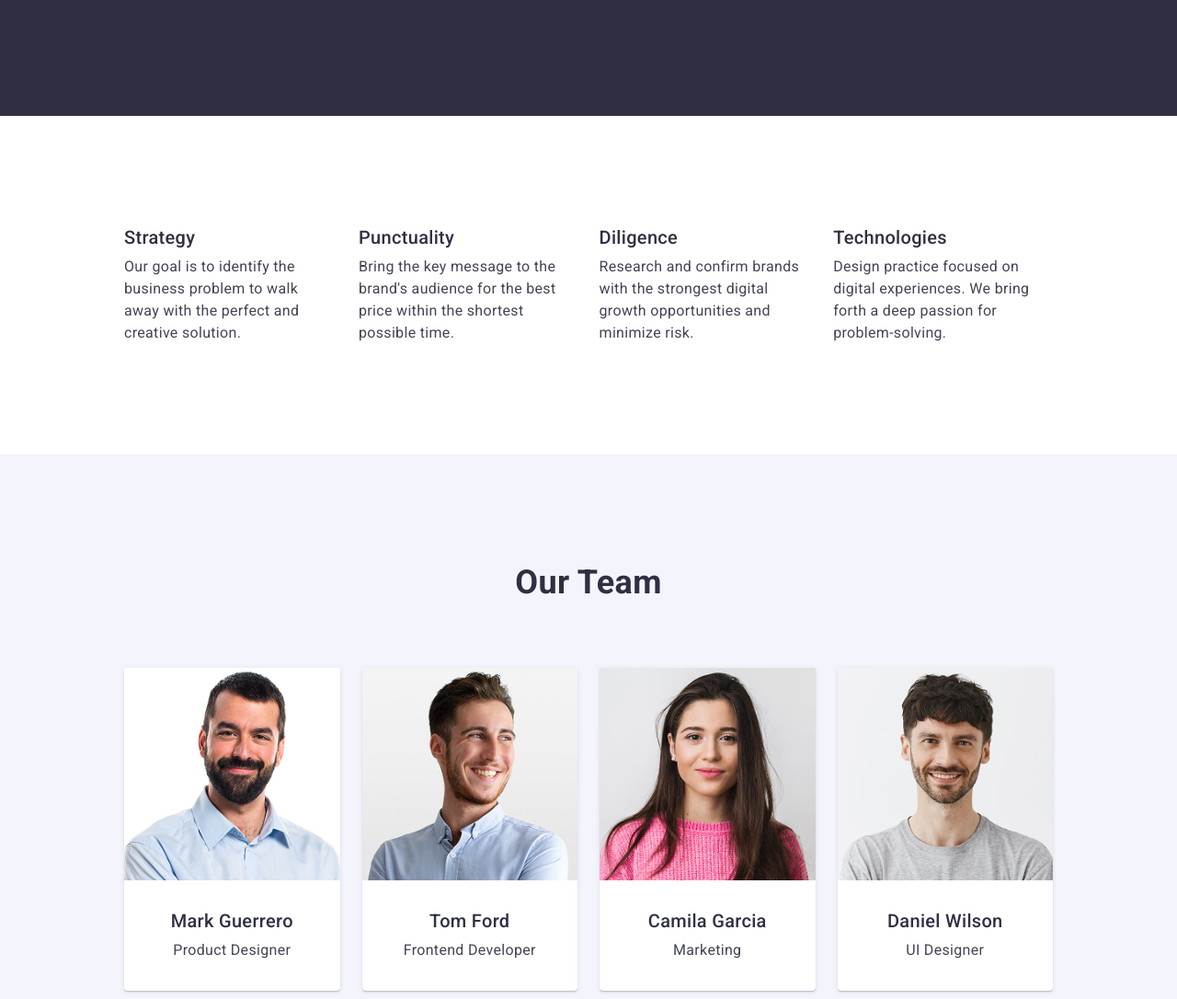
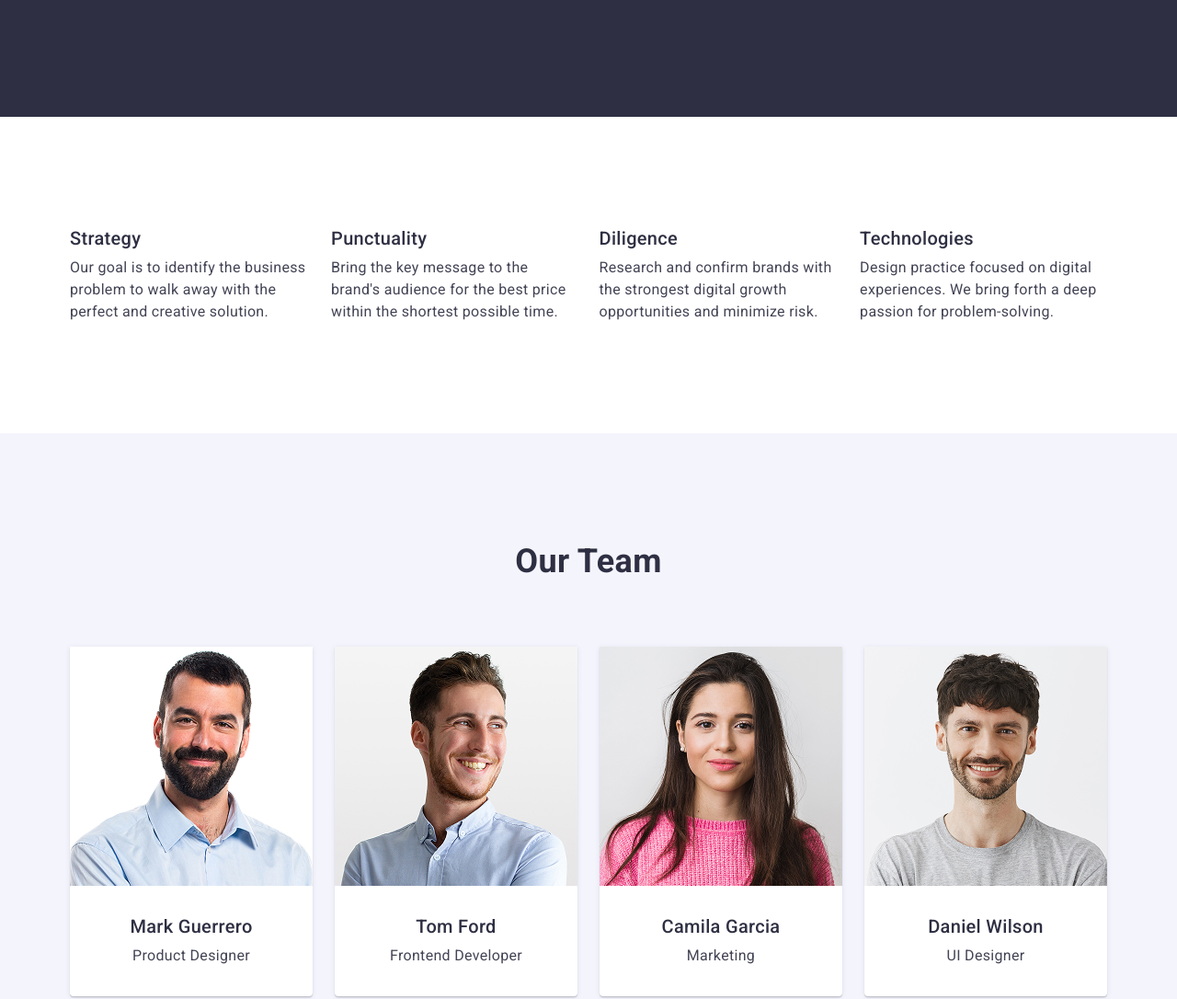
Before and after one commit to VladSKarpenko/goit-markup-hw-03, a plain HTML site: page index.html in a window 1280 px wide. Shown: the part 540-1626 px from the top of the page at 92% size. Drawn offline with nearby package versions, Linux system fonts and the light colour scheme.

Commit message:
update-01

```diff
--- a/css/common.css
+++ b/css/common.css
@@ -43,6 +43,10 @@ button {
 }
 
 /* Main styles */
+
+.section {
+  padding: 120px 0;
+}
 
 .sr-only {
   position: absolute;
--- a/css/features.css
+++ b/css/features.css
@@ -1,5 +1,4 @@
 .features {
-  padding: 120px;
 }
 
 .features-title {
--- a/css/header.css
+++ b/css/header.css
@@ -1,4 +1,5 @@
 .header {
+  border-bottom: 1px solid #e7e9fc;
 }
 .header .container {
   display: flex;
--- a/css/portfolio.css
+++ b/css/portfolio.css
@@ -1,5 +1,4 @@
 .portfolio {
-  padding: 120px 0;
 }
 .portfolio-title {
   font-weight: 700;
--- a/css/team.css
+++ b/css/team.css
@@ -1,7 +1,5 @@
 .team {
   background-color: #f4f4fd;
-
-  padding: 120px;
 }
 .team-title {
   font-weight: 700;
--- a/index.html
+++ b/index.html
@@ -66,7 +66,7 @@
         </div>
       </section>
       <!-- Features section -->
-      <section class="features" id="features">
+      <section class="features section" id="features">
         <div class="container">
           <h2 class="features-title sr-only">Our Features</h2>
           <ul class="features-list">
@@ -102,7 +102,7 @@
         </div>
       </section>
       <!-- Team section -->
-      <section class="team" id="team">
+      <section class="team section" id="team">
         <div class="container">
           <h2 class="team-title">Our Team</h2>
           <ul class="team-list">
@@ -161,7 +161,7 @@
           </ul>
         </div>
       </section>
-      <section class="portfolio" id="portfolio">
+      <section class="portfolio section" id="portfolio">
         <div class="container">
           <h2 class="portfolio-title">Our Portfolio</h2>
           <ul class="portfolio-list">
```
